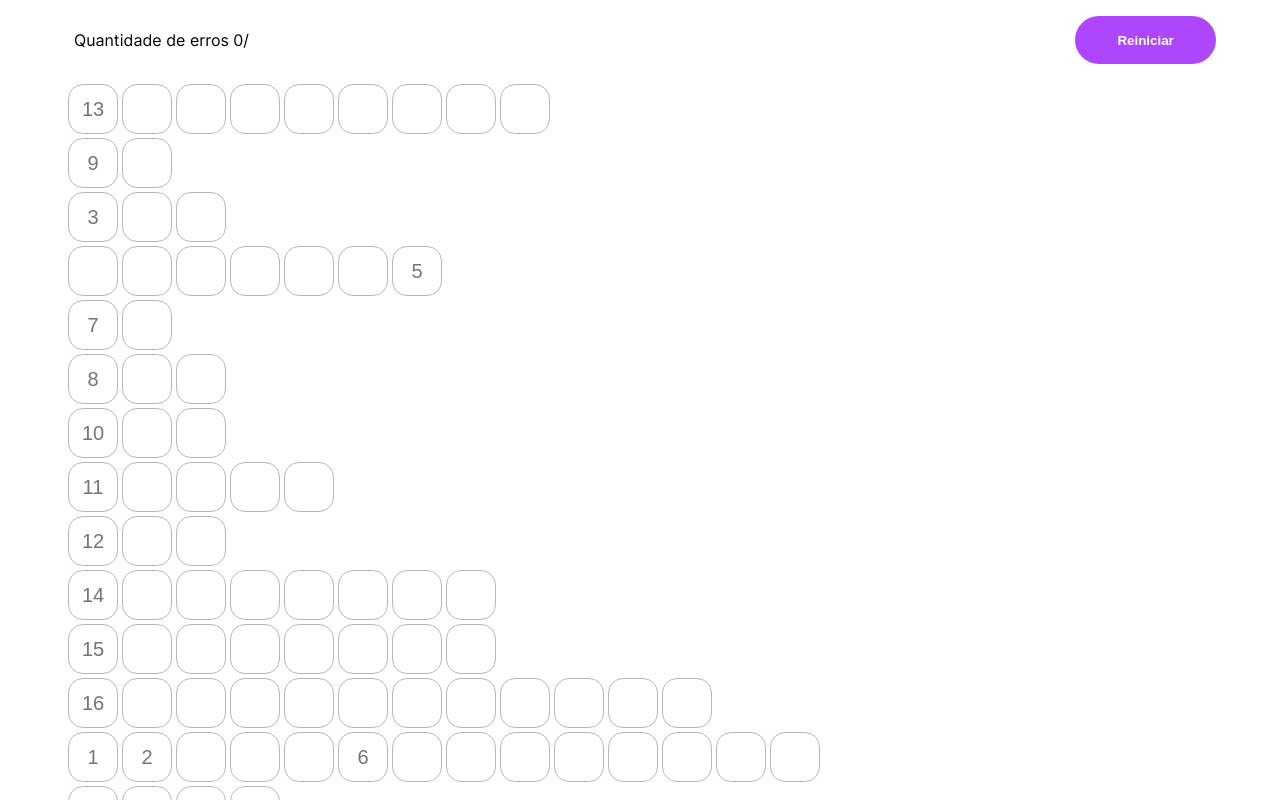
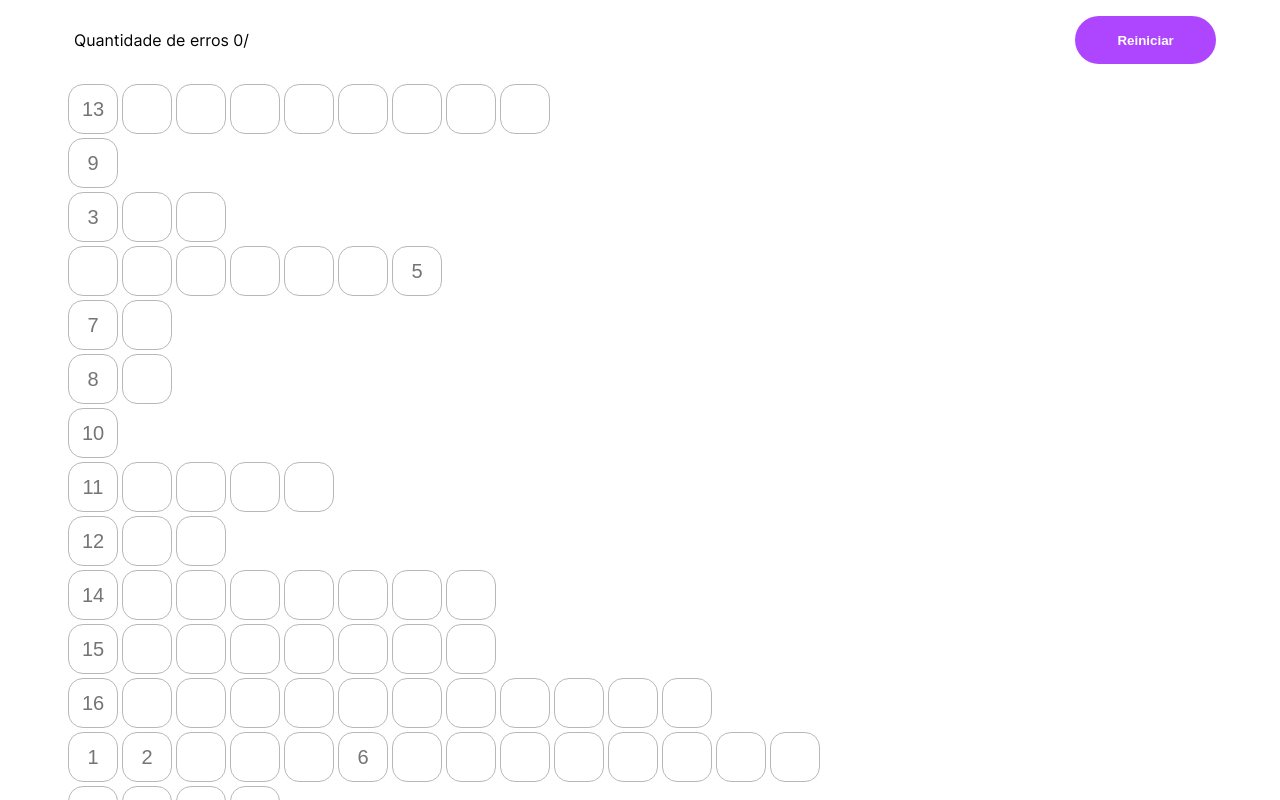
Before and after one commit to Projeto-Cruzadinha-Arq-Comp/palavras-cruzadas, a Next.js app: page /game in a window 1280 px wide. Built offline with nearby package versions, Linux system fonts and the light colour scheme.

Commit message:
Atualizando validações

```diff
--- a/components/cruzadinha.jsx
+++ b/components/cruzadinha.jsx
@@ -5,15 +5,6 @@ export default function Cruzadinha() {
     const [p1, setP1] = useState('')
     const [p2, setP2] = useState('')
     const [p3, setP3] = useState('')
-
-    function teste(props) {
-        console.log(props)
-        if (props == 'A' || props == 'a') {
-            console.log('correto')
-        } else {
-            console.log('incorreto')
-        }
-    }
 
     function testeFrase() {
         // frase 1
@@ -52,7 +43,7 @@ export default function Cruzadinha() {
             inputP1_14.style.border = '1px solid #B7B7B7'
         } else {
             var frase1 = [inputP1e1, inputP1e2, inputP1e3, inputP1e4, inputP1e5, inputP1e6, inputP1e7, inputP1e8, inputP1e9, inputP1e10, inputP1e11,
-                inputP1e12, inputP1e13]
+                inputP1e12, inputP1e13, inputP1e14]
 
             var verificarFrase1 = '';
             if (frase1.length == 14) {
@@ -68,6 +59,7 @@ export default function Cruzadinha() {
                         inputP1_6.style.border = '2px solid green'
                         inputP1_7.style.border = '2px solid green'
                         inputP1_8.style.border = '2px solid green'
+                        inputP1_9.style.border = '2px solid green'
                         inputP1_10.style.border = '2px solid green'
                         inputP1_11.style.border = '2px solid green'
                         inputP1_12.style.border = '2px solid green'
@@ -94,33 +86,37 @@ export default function Cruzadinha() {
         }
 
         //Frase 2
+        const inputP1e2I = document.getElementById('inputP1_2').value;
         const inputP2e2 = document.getElementById('inputP2_2').value;
         const inputP2e3 = document.getElementById('inputP2_3').value;
         const inputP2e4 = document.getElementById('inputP2_4').value;
         const inputP2e5 = document.getElementById('inputP2_5').value;
 
         if (inputP2e2.toUpperCase() == '' || inputP2e3.toUpperCase() == '' || inputP2e4.toUpperCase() == ''
-            || inputP2e5.toUpperCase() == '') {
+            || inputP2e5.toUpperCase() == '' || inputP1e2I.toUpperCase() == '') {
 
+            inputP1_2.style.border = '1px solid #B7B7B7'
             inputP2_2.style.border = '1px solid #B7B7B7'
             inputP2_3.style.border = '1px solid #B7B7B7'
             inputP2_4.style.border = '1px solid #B7B7B7'
             inputP2_5.style.border = '1px solid #B7B7B7'
 
         } else {
-            var frase2 = [inputP2e2, inputP2e3, inputP2e4, inputP2e5]
+            var frase2 = [inputP1e2I, inputP2e2, inputP2e3, inputP2e4, inputP2e5]
 
             var verificarFrase2 = '';
-            if (frase2.length == 4) {
-                for (let pos = 0; pos < 4; pos++) {
+            if (frase2.length == 5) {
+                for (let pos = 0; pos < 5; pos++) {
                     verificarFrase2 += frase2[pos]
                     console.log(verificarFrase2)
-                    if (verificarFrase2.toUpperCase() == 'PROM') {
+                    if (verificarFrase2.toUpperCase() == 'EPROM') {
+                        inputP1_2.style.border = '2px solid green'
                         inputP2_2.style.border = '2px solid green'
                         inputP2_3.style.border = '2px solid green'
                         inputP2_4.style.border = '2px solid green'
                         inputP2_5.style.border = '2px solid green'
                     } else {
+                        inputP1_2.style.border = '2px solid red'
                         inputP2_2.style.border = '2px solid red'
                         inputP2_3.style.border = '2px solid red'
                         inputP2_4.style.border = '2px solid red'
@@ -137,9 +133,9 @@ export default function Cruzadinha() {
         const p3 = document.getElementById('input_P3').value;
 
         if (p1.toUpperCase() == '' || p2.toUpperCase() == '' || p3.toUpperCase() == '') {
-            // inputP1.style.border = '1px solid #B7B7B7'
-            // inputP2.style.border = '1px solid #B7B7B7'
-            // inputP3.style.border = '1px solid #B7B7B7'
+             input_P1.style.border = '1px solid #B7B7B7'
+             input_P2.style.border = '1px solid #B7B7B7'
+             input_P3.style.border = '1px solid #B7B7B7'
         } else {
             var frase3 = [p1, p2, p3]
 
@@ -149,30 +145,32 @@ export default function Cruzadinha() {
                     verificarFrase3 += frase3[pos]
                     console.log(verificarFrase3)
                     if (verificarFrase3.toUpperCase() == 'CPU') {
-                        inputP1.style.border = '2px solid green'
-                        inputP2.style.border = '2px solid green'
-                        inputP3.style.border = '2px solid green'
+                        input_P1.style.border = '2px solid green'
+                        input_P2.style.border = '2px solid green'
+                        input_P3.style.border = '2px solid green'
                     } else {
-                        inputP1.style.border = '2px solid red'
-                        inputP2.style.border = '2px solid red'
-                        inputP3.style.border = '2px solid red'
+                        input_P1.style.border = '2px solid red'
+                        input_P2.style.border = '2px solid red'
+                        input_P3.style.border = '2px solid red'
                     }
                 }
             }
         }
 
         // frase 4
+        const inputP4e1 = document.getElementById('inputP4_1').value;
         const inputP4e2 = document.getElementById('inputP4_2').value;
-        const inputP4e3 = document.getElementById('inputP4_3').value;
+        const inputP2e5I = document.getElementById('inputP2_5').value;
 
 
-        if (inputP4e2.toUpperCase() == '' || inputP4e3.toUpperCase() == '') {
+        if (inputP4e1.toUpperCase() == '' || inputP4e2.toUpperCase() == '' || inputP2e5I.toUpperCase() == '') {
 
+            inputP4_1.style.border = '1px solid #B7B7B7'
             inputP4_2.style.border = '1px solid #B7B7B7'
-            inputP4_3.style.border = '1px solid #B7B7B7'
+            inputP2_5.style.border = '1px solid #B7B7B7'
 
         } else {
-            var frase4 = [inputP4e2, inputP4e3]
+            var frase4 = [inputP4e1, inputP4e2, inputP2e5I]
 
             var verificarFrase4 = '';
             if (frase4.length == 3) {
@@ -180,11 +178,13 @@ export default function Cruzadinha() {
                     verificarFrase4 += frase4[pos]
                     console.log(verificarFrase4)
                     if (verificarFrase4.toUpperCase() == 'ROM') {
+                        inputP4_1.style.border = '2px solid green'
                         inputP4_2.style.border = '2px solid green'
-                        inputP4_3.style.border = '2px solid green'
+                        inputP2_5.style.border = '2px solid green'
                     } else {
+                        inputP4_1.style.border = '2px solid red'
                         inputP4_2.style.border = '2px solid red'
-                        inputP4_3.style.border = '2px solid red'
+                        inputP2_5.style.border = '2px solid red'
                     }
                 }
             }
@@ -289,6 +289,99 @@ export default function Cruzadinha() {
                 }
             }
         }
+        // frase 8
+        const inputP8e1 = document.getElementById('inputP8_1').value;
+        const inputP16e1I = document.getElementById('inputP16_1').value;
+        const inputP8e3 = document.getElementById('inputP8_3').value;
+
+
+        if (inputP8e1.toUpperCase() == '' || inputP16e1I.toUpperCase() == '' || inputP8e3.toUpperCase() == '') {
+
+            inputP8_1.style.border = '1px solid #B7B7B7'
+            inputP16_1.style.border = '1px solid #B7B7B7'
+            inputP8_3.style.border = '1px solid #B7B7B7'
+
+        } else {
+            var frase8 = [inputP8e1, inputP16e1I, inputP8e3]
+            console.log(frase8)
+            var verificarFrase8 = '';
+            if (frase8.length == 3) {
+                for (let pos = 0; pos < 3; pos++) {
+                    verificarFrase8 += frase8[pos]
+                    console.log(verificarFrase8)
+                    if (verificarFrase8.toUpperCase() == 'RAM') {
+                        inputP8_1.style.border = '2px solid green'
+                        inputP16_1.style.border = '2px solid green'
+                        inputP8_3.style.border = '2px solid green'
+                    } else {
+                        inputP8_1.style.border = '2px solid red'
+                        inputP16_1.style.border = '2px solid red'
+                        inputP8_3.style.border = '2px solid red'
+                    }
+                }
+            }
+        }
+        // frase 9
+
+        const inputP9e1 = document.getElementById('inputP9_1').value;
+        const inputP13e5I = document.getElementById('inputP13_5').value;
+
+        if (inputP9e1.toUpperCase() == '' || inputP13e5I.toUpperCase() == '') {
+
+            inputP9_1.style.border = '1px solid #B7B7B7'
+            inputP13_5.style.border = '1px solid #B7B7B7'
+
+        } else {
+            var frase9 = [inputP9e1, inputP13e5I]
+
+            var verificarFrase9 = '';
+            if (frase9.length == 2) {
+                for (let pos = 0; pos < 2; pos++) {
+                    verificarFrase9 += frase9[pos]
+                    console.log(verificarFrase9)
+                    if (verificarFrase9.toUpperCase() == 'CS') {
+                        inputP9_1.style.border = '2px solid green'
+                        inputP13_5.style.border = '2px solid green'
+                    } else {
+                        inputP9_1.style.border = '2px solid red'
+                        inputP13_5.style.border = '2px solid red'
+                    }
+                }
+            }
+        }
+        // frase 10
+
+        const inputP5e2I = document.getElementById('inputP5_6').value;
+        const inputP10e2 = document.getElementById('inputP10_2').value;
+        const inputP16e8I = document.getElementById('inputP16_8').value;
+
+
+        if (inputP5e2I.toUpperCase() == '' || inputP10e2.toUpperCase() == '' || inputP16e8I.toUpperCase() == '') {
+
+            inputP5_6.style.border = '1px solid #B7B7B7'
+            inputP10_2.style.border = '1px solid #B7B7B7'
+            inputP16_8.style.border = '1px solid #B7B7B7'
+
+        } else {
+            var frase10 = [inputP5e2I, inputP10e2, inputP16e8I]
+            console.log(frase10)
+            var verificarFrase10 = '';
+            if (frase10.length == 3) {
+                for (let pos = 0; pos < 3; pos++) {
+                    verificarFrase10 += frase10[pos]
+                    console.log(verificarFrase10)
+                    if (verificarFrase10.toUpperCase() == 'ULA') {
+                        inputP5_6.style.border = '2px solid green'
+                        inputP10_2.style.border = '2px solid green'
+                        inputP16_8.style.border = '2px solid green'
+                    } else {
+                        inputP5_6.style.border = '2px solid red'
+                        inputP10_2.style.border = '2px solid red'
+                        inputP16_8.style.border = '2px solid red'
+                    }
+                }
+            }
+        }
     }
 
     return (
@@ -309,7 +402,7 @@ export default function Cruzadinha() {
 
                     <div className={styles.input9}>
                         <input maxLength={1} max={1} id="inputP9_1" onChange={() => { testeFrase() }} placeholder={'9'} />
-                        <input maxLength={1} max={1} id="inputP9_2" onChange={() => { testeFrase() }} />
+                        {/* apaguei a input 9 do CS para usar o 'S' da inputP13_5*/}
                     </div>
 
                     <div className={styles.input3}>
@@ -335,15 +428,15 @@ export default function Cruzadinha() {
 
                     <div className={styles.input8}>
                         <input maxLength={1} max={1} id="inputP8_1" onChange={() => { testeFrase() }} placeholder={'8'} />
-                        <input maxLength={1} max={1} id="inputP8_2" onChange={() => { testeFrase() }} />
+                         {/* apaguei a input 2 da RAM para usar o 'A' da inputP16_1*/}
                         <input maxLength={1} max={1} id="inputP8_3" onChange={() => { testeFrase() }} />
 
                     </div>
 
                     <div className={styles.input10}>
-                        <input maxLength={1} max={1} id="inputP10_1" onChange={() => { testeFrase() }} placeholder={'10'} />
-                        <input maxLength={1} max={1} id="inputP10_2" onChange={() => { testeFrase() }} />
-                        <input maxLength={1} max={1} id="inputP10_3" onChange={() => { testeFrase() }} />
+                        {/* apaguei a input 10 da ULA para usar o 'U' da inputP5_6*/}
+                        <input maxLength={1} max={1} id="inputP10_2" onChange={() => { testeFrase() }} placeholder={'10'}/>
+                        {/* apaguei a input 10 da ULA para usar o 'A' da inputP16_8*/}
                     </div>
 
                     <div className={styles.input11}>
```
